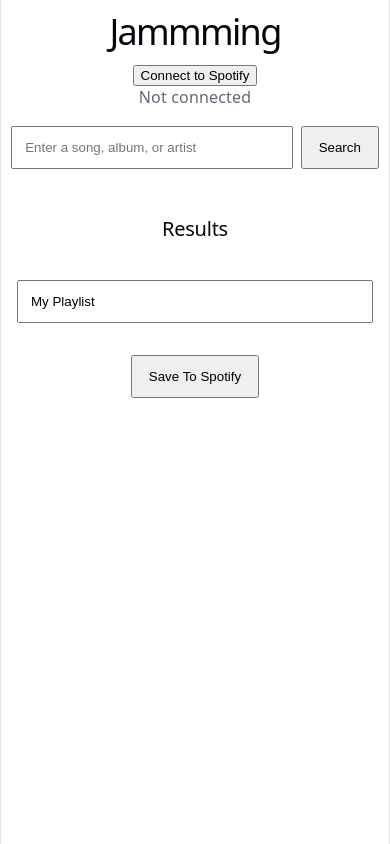
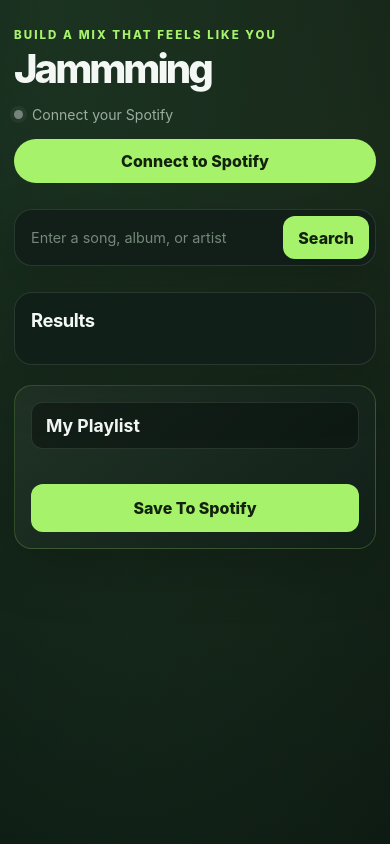
Before and after one commit to PKajko/Jammming, a React (Vite) app: page / in a window 390 px wide. Built offline with nearby package versions, Linux system fonts and the light colour scheme.

Commit message:
Update css styling.

```diff
--- a/src/App.css
+++ b/src/App.css
@@ -1,184 +1,145 @@
-.counter {
-  font-size: 16px;
-  padding: 5px 10px;
-  border-radius: 5px;
+#root {
+  min-height: 100vh;
+}
+
+.appShell {
+  width: min(1180px, calc(100% - 48px));
+  margin: 0 auto;
+  padding: 42px 0 64px;
+}
+
+.appHeader {
+  display: flex;
+  align-items: center;
+  justify-content: space-between;
+  gap: 24px;
+  margin-bottom: 26px;
+}
+
+.eyebrow {
+  margin: 0 0 7px;
   color: var(--accent);
-  background: var(--accent-bg);
-  border: 2px solid transparent;
-  transition: border-color 0.3s;
-  margin-bottom: 24px;
+  font-size: 0.72rem;
+  font-weight: 800;
+  letter-spacing: 0.18em;
+}
 
-  &:hover {
-    border-color: var(--accent-border);
+.appHeader h1 {
+  margin: 0;
+  color: var(--text);
+  font-size: clamp(2.5rem, 6vw, 4.3rem);
+  font-weight: 850;
+  letter-spacing: -0.075em;
+  line-height: 0.98;
+}
+
+.accountArea {
+  display: flex;
+  align-items: center;
+  gap: 16px;
+}
+
+.connectionStatus {
+  display: flex;
+  align-items: center;
+  gap: 9px;
+  margin: 0;
+  color: var(--muted);
+  font-size: 0.88rem;
+}
+
+.connectionStatus span {
+  width: 9px;
+  height: 9px;
+  border-radius: 50%;
+  background: #77847b;
+  box-shadow: 0 0 0 4px rgba(119, 132, 123, 0.12);
+}
+
+.connectionStatus.isConnected span {
+  background: var(--accent);
+  box-shadow: 0 0 0 4px rgba(166, 243, 107, 0.14);
+}
+
+.connectButton {
+  border: 0;
+  border-radius: 999px;
+  background: var(--accent);
+  color: var(--accent-dark);
+  font-weight: 800;
+  cursor: pointer;
+  transition: transform 160ms ease, filter 160ms ease;
+}
+
+.connectButton {
+  padding: 12px 18px;
+  white-space: nowrap;
+}
+
+.connectButton:hover {
+  filter: brightness(1.07);
+  transform: translateY(-1px);
+}
+
+.searchLayout {
+  display: grid;
+  grid-template-columns: minmax(0, 1.1fr) minmax(0, 0.9fr);
+  align-items: start;
+  gap: 20px;
+}
+
+.appMessage {
+  width: fit-content;
+  max-width: 100%;
+  margin: 0 auto 20px;
+  padding: 11px 16px;
+  border: 1px solid var(--line);
+  border-radius: 12px;
+  background: var(--surface-raised);
+  color: var(--text);
+  font-size: 0.92rem;
+}
+
+.errorMessage {
+  border-color: rgba(255, 142, 131, 0.35);
+  color: #ffc3bc;
+}
+
+.saveMessage {
+  margin-top: 20px;
+  color: var(--accent);
+}
+
+@media (max-width: 760px) {
+  .appShell {
+    width: min(100% - 28px, 560px);
+    padding-top: 28px;
   }
-  &:focus-visible {
-    outline: 2px solid var(--accent);
-    outline-offset: 2px;
+
+  .appHeader {
+    align-items: flex-start;
+    flex-direction: column;
+    gap: 18px;
+  }
+
+  .accountArea {
+    width: 100%;
+    justify-content: space-between;
+    flex-wrap: wrap;
+  }
+
+  .searchLayout {
+    grid-template-columns: 1fr;
   }
 }
 
-.hero {
-  position: relative;
-
-  .base,
-  .framework,
-  .vite {
-    inset-inline: 0;
-    margin: 0 auto;
+@media (max-width: 420px) {
+  .accountArea {
+    align-items: flex-start;
+    flex-direction: column;
   }
 
-  .base {
-    width: 170px;
-    position: relative;
-    z-index: 0;
-  }
-
-  .framework,
-  .vite {
-    position: absolute;
-  }
-
-  .framework {
-    z-index: 1;
-    top: 34px;
-    height: 28px;
-    transform: perspective(2000px) rotateZ(300deg) rotateX(44deg) rotateY(39deg)
-      scale(1.4);
-  }
-
-  .vite {
-    z-index: 0;
-    top: 107px;
-    height: 26px;
-    width: auto;
-    transform: perspective(2000px) rotateZ(300deg) rotateX(40deg) rotateY(39deg)
-      scale(0.8);
+  .connectButton {
+    width: 100%;
   }
 }
-
-#center {
-  display: flex;
-  flex-direction: column;
-  gap: 25px;
-  place-content: center;
-  place-items: center;
-  flex-grow: 1;
-
-  @media (max-width: 1024px) {
-    padding: 32px 20px 24px;
-    gap: 18px;
-  }
-}
-
-#next-steps {
-  display: flex;
-  border-top: 1px solid var(--border);
-  text-align: left;
-
-  & > div {
-    flex: 1 1 0;
-    padding: 32px;
-    @media (max-width: 1024px) {
-      padding: 24px 20px;
-    }
-  }
-
-  .icon {
-    margin-bottom: 16px;
-    width: 22px;
-    height: 22px;
-  }
-
-  @media (max-width: 1024px) {
-    flex-direction: column;
-    text-align: center;
-  }
-}
-
-#docs {
-  border-right: 1px solid var(--border);
-
-  @media (max-width: 1024px) {
-    border-right: none;
-    border-bottom: 1px solid var(--border);
-  }
-}
-
-#next-steps ul {
-  list-style: none;
-  padding: 0;
-  display: flex;
-  gap: 8px;
-  margin: 32px 0 0;
-
-  .logo {
-    height: 18px;
-  }
-
-  a {
-    color: var(--text-h);
-    font-size: 16px;
-    border-radius: 6px;
-    background: var(--social-bg);
-    display: flex;
-    padding: 6px 12px;
-    align-items: center;
-    gap: 8px;
-    text-decoration: none;
-    transition: box-shadow 0.3s;
-
-    &:hover {
-      box-shadow: var(--shadow);
-    }
-    .button-icon {
-      height: 18px;
-      width: 18px;
-    }
-  }
-
-  @media (max-width: 1024px) {
-    margin-top: 20px;
-    flex-wrap: wrap;
-    justify-content: center;
-
-    li {
-      flex: 1 1 calc(50% - 8px);
-    }
-
-    a {
-      width: 100%;
-      justify-content: center;
-      box-sizing: border-box;
-    }
-  }
-}
-
-#spacer {
-  height: 88px;
-  border-top: 1px solid var(--border);
-  @media (max-width: 1024px) {
-    height: 48px;
-  }
-}
-
-.ticks {
-  position: relative;
-  width: 100%;
-
-  &::before,
-  &::after {
-    content: '';
-    position: absolute;
-    top: -4.5px;
-    border: 5px solid transparent;
-  }
-
-  &::before {
-    left: 0;
-    border-left-color: var(--border);
-  }
-  &::after {
-    right: 0;
-    border-right-color: var(--border);
-  }
-}
--- a/src/App.jsx
+++ b/src/App.jsx
@@ -3,6 +3,7 @@
 import SearchResults from "./components/SearchResults/SearchResults";
 import Playlist from "./components/Playlist/Playlist";
 import Spotify from "./util/Spotify";
+import "./App.css";
 
 function App() {
   const [searchResults, setSearchResults] = useState([]);
@@ -66,18 +67,36 @@
   }
 
   return (
-    <main>
+    <main className="appShell">
+      <header className="appHeader">
+        <div>
+          <p className="eyebrow">BUILD A MIX THAT FEELS LIKE YOU</p>
           <h1>Jammming</h1>
+        </div>
 
-      <button type="button" onClick={() => Spotify.login()}>
+        <div className="accountArea">
+          <p className={`connectionStatus ${accessToken ? "isConnected" : ""}`}>
+            <span aria-hidden="true" />
+            {accessToken ? "Spotify connected" : "Connect your Spotify"}
+          </p>
+          <button
+            className="connectButton"
+            type="button"
+            onClick={() => Spotify.login()}
+          >
             Connect to Spotify
           </button>
-
-      <p>{accessToken ? "Connected to Spotify" : "Not connected"}</p>
+        </div>
+      </header>
 
       <SearchBar onSearch={handleSearch} />
-      {searchError && <p role="alert">{searchError}</p>}
+      {searchError && (
+        <p className="appMessage errorMessage" role="alert">
+          {searchError}
+        </p>
+      )}
 
+      <div className="searchLayout">
         <SearchResults tracks={searchResults} onAddTrack={addTrack} />
 
         <Playlist
@@ -87,8 +106,13 @@
           onRemoveTrack={removeTrack}
           onSave={savePlaylist}
         />
+      </div>
 
-      {saveMessage && <p role="status">{saveMessage}</p>}
+      {saveMessage && (
+        <p className="appMessage saveMessage" role="status">
+          {saveMessage}
+        </p>
+      )}
     </main>
   );
 }
--- a/src/components/Playlist/Playlist.module.css
+++ b/src/components/Playlist/Playlist.module.css
@@ -1,18 +1,50 @@
 .playlist {
-  padding: 1rem;
-  background: rgb(255 255 255 / 10%);
-  border-radius: 8px;
+  min-width: 0;
+  padding: 22px;
+  border: 1px solid rgba(166, 243, 107, 0.2);
+  border-radius: 22px;
+  background: linear-gradient(145deg, rgba(34, 52, 38, 0.96), rgba(17, 31, 24, 0.96));
+  box-shadow: 0 20px 55px rgba(0, 0, 0, 0.2);
 }
 
 .playlist input {
-  box-sizing: border-box;
   width: 100%;
-  margin-bottom: 1rem;
-  padding: 0.75rem;
+  margin-bottom: 17px;
+  padding: 12px 14px;
+  border: 1px solid var(--line);
+  border-radius: 11px;
+  background: rgba(5, 13, 9, 0.45);
+  color: var(--text);
+  font-size: 1.1rem;
+  font-weight: 750;
 }
 
-.playlist button {
-  margin-top: 1rem;
-  padding: 0.75rem 1rem;
+.playlist input:focus-visible {
+  border-color: var(--accent);
+  outline: 2px solid rgba(166, 243, 107, 0.2);
+}
+
+.playlist > button {
+  width: 100%;
+  margin-top: 18px;
+  padding: 14px 18px;
+  border: 0;
+  border-radius: 12px;
+  background: var(--accent);
+  color: var(--accent-dark);
+  font-weight: 850;
   cursor: pointer;
+  transition: filter 160ms ease, transform 160ms ease;
 }
+
+.playlist > button:hover {
+  filter: brightness(1.08);
+  transform: translateY(-1px);
+}
+
+@media (max-width: 460px) {
+  .playlist {
+    padding: 16px;
+    border-radius: 18px;
+  }
+}
--- a/src/components/SearchBar/SearchBar.module.css
+++ b/src/components/SearchBar/SearchBar.module.css
@@ -1,16 +1,63 @@
 .searchBar {
   display: flex;
-  justify-content: center;
-  gap: 0.5rem;
-  margin: 1rem auto 2rem;
+  gap: 10px;
+  width: min(760px, 100%);
+  margin: 0 auto 26px;
+  padding: 8px;
+  border: 1px solid var(--line);
+  border-radius: 18px;
+  background: rgba(18, 31, 25, 0.9);
+  box-shadow: 0 18px 50px rgba(0, 0, 0, 0.2);
 }
 
 .searchBar input {
-  width: min(24rem, 65vw);
-  padding: 0.75rem;
+  flex: 1;
+  min-width: 0;
+  padding: 13px 16px;
+  border: 0;
+  border-radius: 12px;
+  outline: 0;
+  background: transparent;
+  color: var(--text);
+}
+
+.searchBar input::placeholder {
+  color: #75877a;
+}
+
+.searchBar input:focus-visible {
+  outline: 2px solid var(--accent);
+  outline-offset: -2px;
 }
 
 .searchBar button {
-  padding: 0.75rem 1rem;
+  padding: 0 23px;
+  border: 0;
+  border-radius: 12px;
+  background: var(--accent);
+  color: var(--accent-dark);
+  font-weight: 850;
   cursor: pointer;
+  transition: filter 160ms ease, transform 160ms ease;
 }
+
+.searchBar button:hover {
+  filter: brightness(1.08);
+  transform: translateY(-1px);
+}
+
+@media (max-width: 460px) {
+  .searchBar {
+    gap: 5px;
+    padding: 6px;
+  }
+
+  .searchBar input {
+    padding-inline: 10px;
+    font-size: 0.9rem;
+  }
+
+  .searchBar button {
+    padding-inline: 15px;
+  }
+}
--- a/src/components/SearchResults/SearchResults.module.css
+++ b/src/components/SearchResults/SearchResults.module.css
@@ -1,9 +1,23 @@
 .searchResults {
-  padding: 1rem;
-  background: rgb(255 255 255 / 10%);
-  border-radius: 8px;
+  min-width: 0;
+  padding: 22px;
+  border: 1px solid var(--line);
+  border-radius: 22px;
+  background: var(--surface);
+  box-shadow: 0 20px 55px rgba(0, 0, 0, 0.18);
+  backdrop-filter: blur(16px);
 }
 
 .searchResults h2 {
-  margin-top: 0;
+  margin: 0 0 17px;
+  color: var(--text);
+  font-size: 1.15rem;
+  letter-spacing: -0.025em;
 }
+
+@media (max-width: 460px) {
+  .searchResults {
+    padding: 16px;
+    border-radius: 18px;
+  }
+}
--- a/src/components/Tracklist/Tracklist.module.css
+++ b/src/components/Tracklist/Tracklist.module.css
@@ -1,5 +1,5 @@
 .tracklist {
   display: flex;
   flex-direction: column;
-  gap: 0.75rem;
+  gap: 12px;
 }
--- a/src/index.css
+++ b/src/index.css
@@ -1,111 +1,55 @@
 :root {
-  --text: #6b6375;
-  --text-h: #08060d;
-  --bg: #fff;
-  --border: #e5e4e7;
-  --code-bg: #f4f3ec;
-  --accent: #aa3bff;
-  --accent-bg: rgba(170, 59, 255, 0.1);
-  --accent-border: rgba(170, 59, 255, 0.5);
-  --social-bg: rgba(244, 243, 236, 0.5);
-  --shadow:
-    rgba(0, 0, 0, 0.1) 0 10px 15px -3px, rgba(0, 0, 0, 0.05) 0 4px 6px -2px;
-
-  --sans: system-ui, 'Segoe UI', Roboto, sans-serif;
-  --heading: system-ui, 'Segoe UI', Roboto, sans-serif;
-  --mono: ui-monospace, Consolas, monospace;
-
-  font: 18px/145% var(--sans);
-  letter-spacing: 0.18px;
-  color-scheme: light dark;
-  color: var(--text);
-  background: var(--bg);
+  font-family: Inter, ui-sans-serif, system-ui, -apple-system, BlinkMacSystemFont, "Segoe UI", sans-serif;
+  color: #f4f8f5;
+  background: #07110d;
   font-synthesis: none;
   text-rendering: optimizeLegibility;
   -webkit-font-smoothing: antialiased;
   -moz-osx-font-smoothing: grayscale;
 
-  @media (max-width: 1024px) {
-    font-size: 16px;
-  }
+  --bg: #07110d;
+  --surface: rgba(18, 31, 25, 0.92);
+  --surface-raised: #17251d;
+  --line: rgba(215, 237, 220, 0.12);
+  --text: #f4f8f5;
+  --muted: #9bad9f;
+  --accent: #a6f36b;
+  --accent-dark: #13220d;
+  --danger: #ff8e83;
 }
 
-@media (prefers-color-scheme: dark) {
-  :root {
-    --text: #9ca3af;
-    --text-h: #f3f4f6;
-    --bg: #16171d;
-    --border: #2e303a;
-    --code-bg: #1f2028;
-    --accent: #c084fc;
-    --accent-bg: rgba(192, 132, 252, 0.15);
-    --accent-border: rgba(192, 132, 252, 0.5);
-    --social-bg: rgba(47, 48, 58, 0.5);
-    --shadow:
-      rgba(0, 0, 0, 0.4) 0 10px 15px -3px, rgba(0, 0, 0, 0.25) 0 4px 6px -2px;
-  }
-
-  #social .button-icon {
-    filter: invert(1) brightness(2);
-  }
+* {
+  box-sizing: border-box;
 }
 
 body {
+  min-width: 320px;
+  min-height: 100vh;
   margin: 0;
+  background:
+    radial-gradient(ellipse at 12% 0%, rgba(93, 168, 106, 0.2), transparent 38rem),
+    radial-gradient(ellipse at 92% 18%, rgba(101, 121, 61, 0.12), transparent 32rem),
+    var(--bg);
+  color: var(--text);
 }
 
-#root {
-  width: 1126px;
-  max-width: 100%;
-  margin: 0 auto;
-  text-align: center;
-  border-inline: 1px solid var(--border);
-  min-height: 100svh;
-  display: flex;
-  flex-direction: column;
-  box-sizing: border-box;
+button,
+input {
+  font: inherit;
 }
 
-h1,
-h2 {
-  font-family: var(--heading);
-  font-weight: 500;
-  color: var(--text-h);
+button {
+  color: inherit;
 }
 
-h1 {
-  font-size: 56px;
-  letter-spacing: -1.68px;
-  margin: 32px 0;
-  @media (max-width: 1024px) {
-    font-size: 36px;
-    margin: 20px 0;
-  }
-}
-h2 {
-  font-size: 24px;
-  line-height: 118%;
-  letter-spacing: -0.24px;
-  margin: 0 0 8px;
-  @media (max-width: 1024px) {
-    font-size: 20px;
-  }
-}
-p {
-  margin: 0;
+button:focus-visible,
+input:focus-visible,
+iframe:focus-visible {
+  outline: 3px solid var(--accent);
+  outline-offset: 3px;
 }
 
-code,
-.counter {
-  font-family: var(--mono);
-  display: inline-flex;
-  border-radius: 4px;
-  color: var(--text-h);
+::selection {
+  color: var(--accent-dark);
+  background: var(--accent);
 }
-
-code {
-  font-size: 15px;
-  line-height: 135%;
-  padding: 4px 8px;
-  background: var(--code-bg);
-}
```
Also changed, not shown: src/components/Track/Track.module.css (+69 -7 lines). Lines whose indentation alone changed are shown as unchanged.
